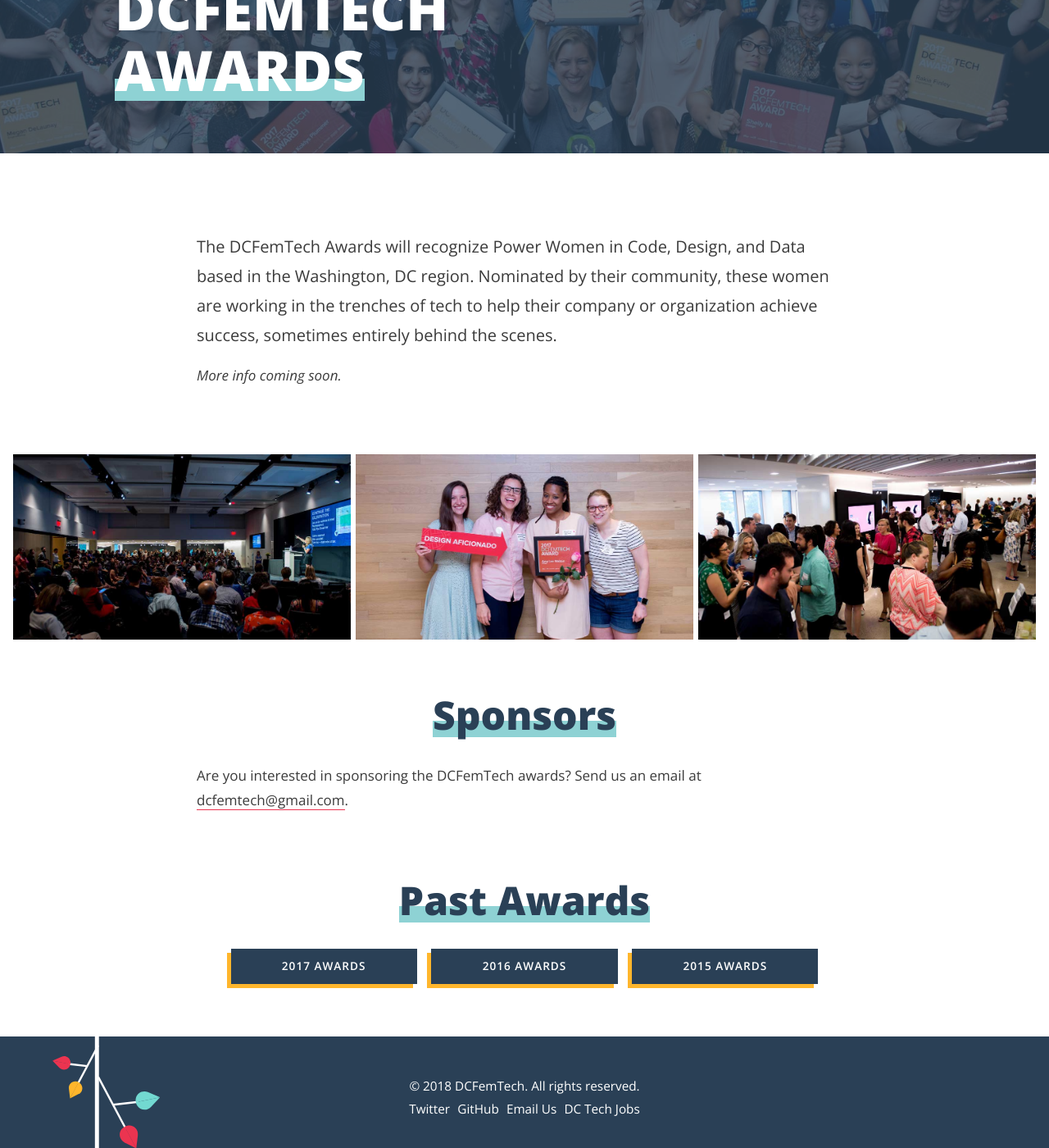
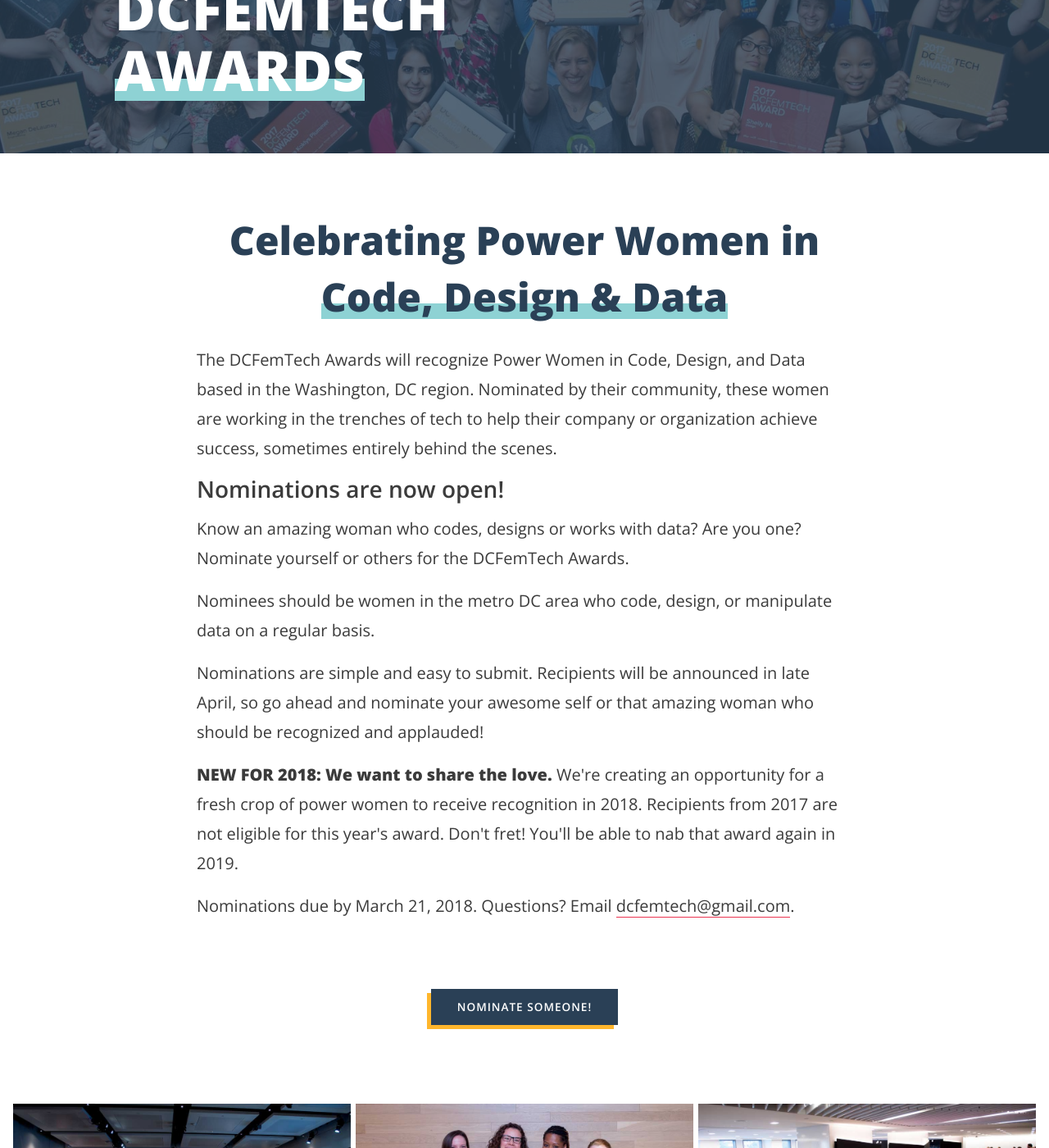
Before and after one commit to dcfemtech/dcfemtech.github.io, a Jekyll site: the page built from awards.html, in a window 1280 px wide and 1400 px high, scrolled down 300 px. Shown: the whole window at 82% size. Built offline with Jekyll 4.4.1, drawn with Linux system fonts in a browser that asks for light colours.

Commit message:
update awards copy

```diff
--- a/_events/inspire-2018.markdown
+++ b/_events/inspire-2018.markdown
@@ -2,7 +2,7 @@
 layout: event
 title:  "Inspire"
 date: 2018-02-03
-eventDate: 2018-02-27
+eventDate: 2018-02-28
 categories: events
 datePretty: February 27, 2018
 location: The Alley 2055 L St NW Suite 400 Washington, DC 20036
--- a/awards.html
+++ b/awards.html
@@ -18,10 +18,17 @@
 
 <section class="l-section clearfix">
   <div class="l-wrapper-small">
-    <!-- <center><h3>May 7th, 2018 | The Washington Post | 6PM - 8PM</h3></center> -->
+    <h1>Celebrating Power Women in</h1>
+    <h1><span class="main-headline">Code, Design & Data</span></h1>
     <p class="main-intro">The DCFemTech Awards will recognize Power Women in Code, Design, and Data based in the Washington, DC region. Nominated by their community, these women are working in the trenches of tech to help their company or organization achieve success, sometimes entirely behind the scenes.</p>
-    <p><em>More info coming soon.</em></p>
-    <!-- <center><p><a class="button" href="#">Nominate someone!</a><p></center> -->
+    <h2>Nominations are now open!</h2>
+    <p class="main-intro">Know an amazing woman who codes, designs or works with data? Are you one? Nominate yourself or others for the DCFemTech Awards.</p>
+    <p class="main-intro">Nominees should be women in the metro DC area who code, design, or manipulate data on a regular basis.</p>
+    <p class="main-intro">Nominations are simple and easy to submit. Recipients will be announced in late April, so go ahead and nominate your awesome self or that amazing woman who should be recognized and applauded!</p>
+    <p class="main-intro"><strong>NEW FOR 2018: We want to share the love.</strong> We're creating an opportunity for a fresh crop of power women to receive recognition in 2018. Recipients from 2017 are not eligible for this year's award. Don't fret! You'll be able to nab that award again in 2019.</p>
+    <p class="main-intro">Nominations due by March 21, 2018. Questions? Email <a href="mailto:dcfemtech@gmail.com">dcfemtech@gmail.com</a>.</p>
+    <br><br><br>
+    <center><p><a class="button" href="https://dcfemtech.typeform.com/to/eyxob7">Nominate someone!</a><p></center>
   </div>
 
   <div class="l-wrapper-large">
@@ -33,7 +40,7 @@
   </div>
   <div class="l-wrapper-small">
     <h1><span class="main-headline">Sponsors</span></h1>
-    <p>Are you interested in sponsoring the DCFemTech awards? Send us an email at <a href="mailto:dcfemtech@gmail.com">dcfemtech@gmail.com</a>.</p>
+    <p class="main-intro">Are you interested in sponsoring the DCFemTech awards? Send us an email at <a href="mailto:dcfemtech@gmail.com">dcfemtech@gmail.com</a>.</p>
   </div>
 
   <div class="l-wrapper-small">
```
